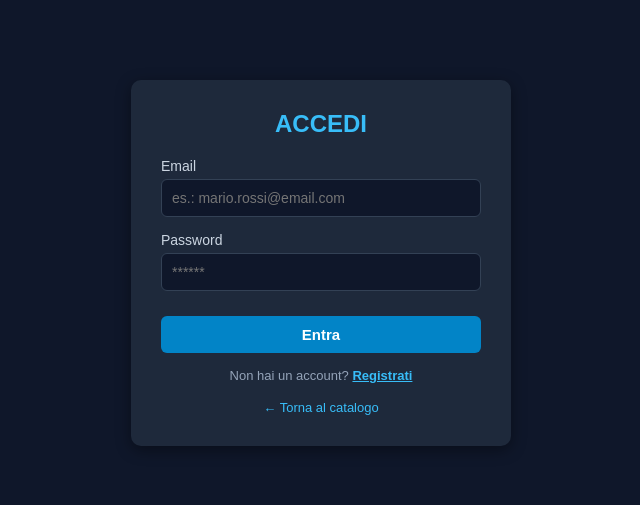
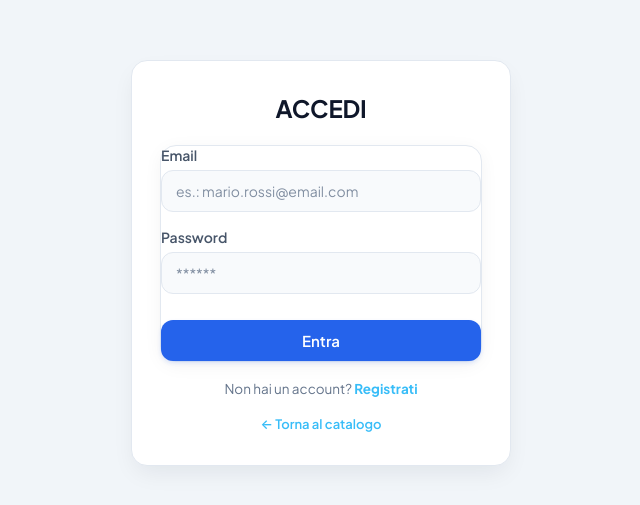
Before and after one commit to alessiapicciuto/concert_app, a React app in the folder frontend/: page /login in a window 1280 px wide. Shown: the part 137-642 px from the top of the page, without its empty margins (319-959 px from the left). Built offline with nearby package versions, Linux system fonts and the light colour scheme; the HTML template or start-up script is replaced by a standard one.

Commit message:
modifica del css delle pagine

```diff
--- a/frontend/src/index.css
+++ b/frontend/src/index.css
@@ -1,12 +1,120 @@
+@import url('https://fonts.googleapis.com/css2?family=Plus+Jakarta+Sans:wght@400;500;600;700&display=swap');
+
+:root {
+  --bg-main: #f1f5f9;         /* Sfondo chiaro, pulito e moderno */
+  --card-bg: #ffffff;         /* Sfondo bianco per i box */
+  --card-border: #e2e8f0;     /* Bordo leggero e discreto */
+  --input-bg: #f8fafc;        /* Sfondo dei campi di testo */
+
+  --primary: #2563eb;         /* Blu elegante (non ciano neon) */
+  --primary-hover: #1d4ed8;
+
+  --success: #059669;         /* Verde smeraldo morbido per Prenota */
+  --success-hover: #047857;
+
+  --danger: #ef4444;          /* Rosso morbido per Disconnetti/Elimina */
+  --danger-hover: #dc2626;
+
+  --text-main: #0f172a;       /* Testo scuro ben leggibile */
+  --text-muted: #64748b;      /* Testo secondario */
+
+  --radius-sm: 8px;
+  --radius-md: 12px;
+  --radius-lg: 16px;
+  --shadow: 0 4px 20px -2px rgba(15, 23, 42, 0.06); /* Ombra morbida moderna */
+  --transition: all 0.2s ease-in-out;
+}
+
 * {
   box-sizing: border-box;
   margin: 0;
   padding: 0;
-  font-family: 'Segoe UI', Tahoma, Geneva, Verdana, sans-serif;
+  font-family: 'Plus Jakarta Sans', 'Segoe UI', Tahoma, Geneva, Verdana, sans-serif;
 }
 
 body {
-  background-color: #0f172a;
-  color: #f8fafc;
+  background-color: var(--bg-main);
+  color: var(--text-main);
   min-height: 100vh;
 }
+
+/* ==========================================================
+   STILI PER BOX, PULSANTI E CAMPI (Applica la grafica pulita)
+   ========================================================== */
+
+/* Titoli principali e secondari */
+h1, h2, h3, h4 {
+  color: var(--text-main);
+  letter-spacing: -0.02em;
+}
+
+/* Link (es. Torna al catalogo, Registrati) */
+a {
+  color: var(--primary);
+  text-decoration: none;
+  font-weight: 600;
+  transition: var(--transition);
+}
+
+a:hover {
+  color: var(--primary-hover);
+  text-decoration: underline;
+}
+
+/* Pulsanti con forma morbida e colori moderni */
+button, .btn, input[type="submit"] {
+  border-radius: var(--radius-md) !important;
+  font-weight: 600 !important;
+  border: none !important;
+  cursor: pointer;
+  transition: var(--transition) !important;
+  background-color: var(--primary) !important;
+  color: #ffffff !important;
+  box-shadow: 0 2px 4px rgba(37, 99, 235, 0.15);
+}
+
+button:hover, .btn:hover, input[type="submit"]:hover {
+  background-color: var(--primary-hover) !important;
+  transform: translateY(-1px);
+  box-shadow: 0 4px 12px rgba(37, 99, 235, 0.25);
+}
+
+/* Campi di testo e input */
+input[type="text"],
+input[type="email"],
+input[type="password"],
+textarea,
+select {
+  background-color: var(--input-bg) !important;
+  border: 1px solid var(--card-border) !important;
+  border-radius: var(--radius-md) !important;
+  color: var(--text-main) !important;
+  transition: var(--transition);
+}
+
+input:focus, textarea:focus, select:focus {
+  outline: none;
+  border-color: var(--primary) !important;
+  background-color: #ffffff !important;
+  box-shadow: 0 0 0 3px rgba(37, 99, 235, 0.12) !important;
+}
+
+::placeholder {
+  color: var(--text-muted) !important;
+  opacity: 0.8;
+}
+
+/* Box / Card (Concerti, Form Login/Registrati, Profilo) */
+div[class*="card"],
+div[class*="box"],
+form {
+  background-color: var(--card-bg) !important;
+  border: 1px solid var(--card-border) !important;
+  border-radius: var(--radius-lg) !important;
+  box-shadow: var(--shadow) !important;
+}
+
+/* Testi dentro i box */
+p, span, label {
+  color: var(--text-muted);
+}
--- a/frontend/src/styles/auth.css
+++ b/frontend/src/styles/auth.css
@@ -7,79 +7,104 @@
 }
 
 .scheda-autenticazione {
-  background-color: #1e293b;
-  padding: 30px;
-  border-radius: 10px;
+  background-color: #ffffff;
+  padding: 32px 28px;
+  border-radius: 16px;
   width: 100%;
   max-width: 380px;
-  box-shadow: 0 4px 15px rgba(0, 0, 0, 0.4);
+  border: 1px solid #e2e8f0;
+  box-shadow: 0 10px 25px -5px rgba(15, 23, 42, 0.08);
 }
 
 .scheda-autenticazione h2 {
   text-align: center;
-  margin-bottom: 20px;
-  color: #38bdf8;
+  margin-bottom: 22px;
+  color: #0f172a;
+  font-weight: 700;
+  letter-spacing: -0.01em;
 }
 
 .campo {
-  margin-bottom: 15px;
+  margin-bottom: 16px;
 }
 
 .campo label {
   display: block;
-  margin-bottom: 5px;
+  margin-bottom: 6px;
   font-size: 14px;
-  color: #cbd5e1;
+  font-weight: 600;
+  color: #475569;
 }
 
 .campo input {
   width: 100%;
-  padding: 10px;
-  border-radius: 6px;
-  border: 1px solid #334155;
-  background-color: #0f172a;
-  color: #ffffff;
+  padding: 11px 14px;
+  border-radius: 10px;
+  border: 1px solid #cbd5e1;
+  background-color: #f8fafc;
+  color: #0f172a;
   font-size: 14px;
+  outline: none;
+  transition: all 0.2s ease;
+  box-sizing: border-box;
 }
 
 .campo input:focus {
-  outline: none;
-  border-color: #38bdf8;
+  border-color: #2563eb;
+  background-color: #ffffff;
+  box-shadow: 0 0 0 3px rgba(37, 99, 235, 0.12);
+}
+
+.campo input::placeholder {
+  color: #94a3b8;
 }
 
 .scheda-autenticazione button {
   width: 100%;
-  padding: 10px;
-  background-color: #0284c7;
+  padding: 11px;
+  background-color: #2563eb;
   color: #ffffff;
   border: none;
-  border-radius: 6px;
+  border-radius: 10px;
   font-size: 15px;
-  font-weight: bold;
+  font-weight: 600;
   cursor: pointer;
   margin-top: 10px;
+  transition: all 0.2s ease;
+  box-shadow: 0 2px 4px rgba(37, 99, 235, 0.15);
 }
 
 .scheda-autenticazione button:hover {
-  background-color: #0369a1;
+  background-color: #1d4ed8;
+  box-shadow: 0 4px 10px rgba(37, 99, 235, 0.25);
 }
 
 .testo-cambio {
   text-align: center;
-  margin-top: 15px;
-  font-size: 13px;
-  color: #94a3b8;
+  margin-top: 18px;
+  font-size: 13.5px;
+  color: #64748b;
 }
 
 .testo-cambio span {
-  color: #38bdf8;
+  color: #2563eb;
+  font-weight: 600;
   cursor: pointer;
+}
+
+.testo-cambio span:hover {
+  color: #1d4ed8;
   text-decoration: underline;
 }
 
 .messaggio-errore {
-  color: #f87171;
+  color: #ef4444;
   font-size: 13px;
-  margin-top: 8px;
+  font-weight: 500;
+  margin-top: 10px;
   text-align: center;
+  background-color: #fef2f2;
+  padding: 8px 12px;
+  border-radius: 8px;
+  border: 1px solid #fecaca;
 }
--- a/frontend/src/styles/trips.css
+++ b/frontend/src/styles/trips.css
@@ -2,12 +2,12 @@
   box-sizing: border-box;
   margin: 0;
   padding: 0;
-  font-family: Arial, sans-serif;
+  font-family: 'Plus Jakarta Sans', system-ui, -apple-system, sans-serif;
 }
 
 body {
-  background-color: #0f172a;
-  color: #f8fafc;
+  background-color: #f1f5f9;
+  color: #0f172a;
   min-height: 100vh;
 }
 
@@ -17,91 +17,111 @@ body {
   display: flex;
   justify-content: center;
   align-items: center;
-  background-color: #0f172a;
+  background-color: #f1f5f9;
   padding: 30px 20px;
   box-sizing: border-box;
 }
 
 .scheda-viaggio {
-  background-color: #1e293b;
-  padding: 30px;
-  border-radius: 10px;
+  background-color: #ffffff;
+  padding: 32px 28px;
+  border-radius: 16px;
   width: 100%;
   max-width: 420px;
-  box-shadow: 0 4px 15px rgba(0, 0, 0, 0.4);
+  border: 1px solid #e2e8f0;
+  box-shadow: 0 10px 25px -5px rgba(15, 23, 42, 0.08);
   box-sizing: border-box;
 }
 
 h2 {
   text-align: center;
-  margin-bottom: 20px;
-  color: #38bdf8;
+  margin-bottom: 22px;
+  color: #0f172a;
+  font-weight: 700;
+  letter-spacing: -0.01em;
 }
 
 .campo {
-  margin-bottom: 15px;
+  margin-bottom: 16px;
 }
 
 label {
   display: block;
-  margin-bottom: 5px;
+  margin-bottom: 6px;
   font-size: 14px;
-  color: #cbd5e1;
+  font-weight: 600;
+  color: #475569;
 }
 
 input {
   width: 100%;
-  padding: 10px;
-  border-radius: 6px;
-  border: 1px solid #334155;
-  background-color: #0f172a;
-  color: #ffffff;
+  padding: 11px 14px;
+  border-radius: 10px;
+  border: 1px solid #cbd5e1;
+  background-color: #f8fafc;
+  color: #0f172a;
   font-size: 14px;
   box-sizing: border-box;
   outline: none;
+  transition: all 0.2s ease;
 }
 
 input:focus {
-  outline: none;
-  border-color: #38bdf8;
+  border-color: #2563eb;
+  background-color: #ffffff;
+  box-shadow: 0 0 0 3px rgba(37, 99, 235, 0.12);
+}
+
+input::placeholder {
+  color: #94a3b8;
 }
 
 button {
   width: 100%;
-  padding: 10px;
-  background-color: #0284c7;
+  padding: 11px;
+  background-color: #2563eb;
   color: #ffffff;
   border: none;
-  border-radius: 6px;
+  border-radius: 10px;
   font-size: 15px;
-  font-weight: bold;
+  font-weight: 600;
   cursor: pointer;
   margin-top: 10px;
-  transition: background-color 0.2s;
+  transition: all 0.2s ease;
+  box-shadow: 0 2px 4px rgba(37, 99, 235, 0.15);
 }
 
 button:hover {
-  background-color: #0369a1;
+  background-color: #1d4ed8;
+  box-shadow: 0 4px 10px rgba(37, 99, 235, 0.25);
 }
 
 .messaggio-esito {
-  color: #f87171;
+  color: #ef4444;
   font-size: 13px;
+  font-weight: 500;
   margin-top: 10px;
   text-align: center;
+  background-color: #fef2f2;
+  padding: 8px 12px;
+  border-radius: 8px;
+  border: 1px solid #fecaca;
 }
 
 .link-ritorno {
   text-align: center;
-  margin-top: 15px;
-  font-size: 13px;
+  margin-top: 18px;
+  font-size: 13.5px;
 }
 
 .link-ritorno a {
-  color: #38bdf8;
+  color: #2563eb;
+  font-weight: 600;
   text-decoration: none;
+  transition: color 0.2s ease;
 }
 
 .link-ritorno a:hover {
+  color: #1d4ed8;
   text-decoration: underline;
 }
```
Also changed, not shown: frontend/src/styles/profilo.css (+68 -44 lines), frontend/src/styles/style.css (+117 -76 lines), 1 other file (tests, documents, lock files or other folders).
